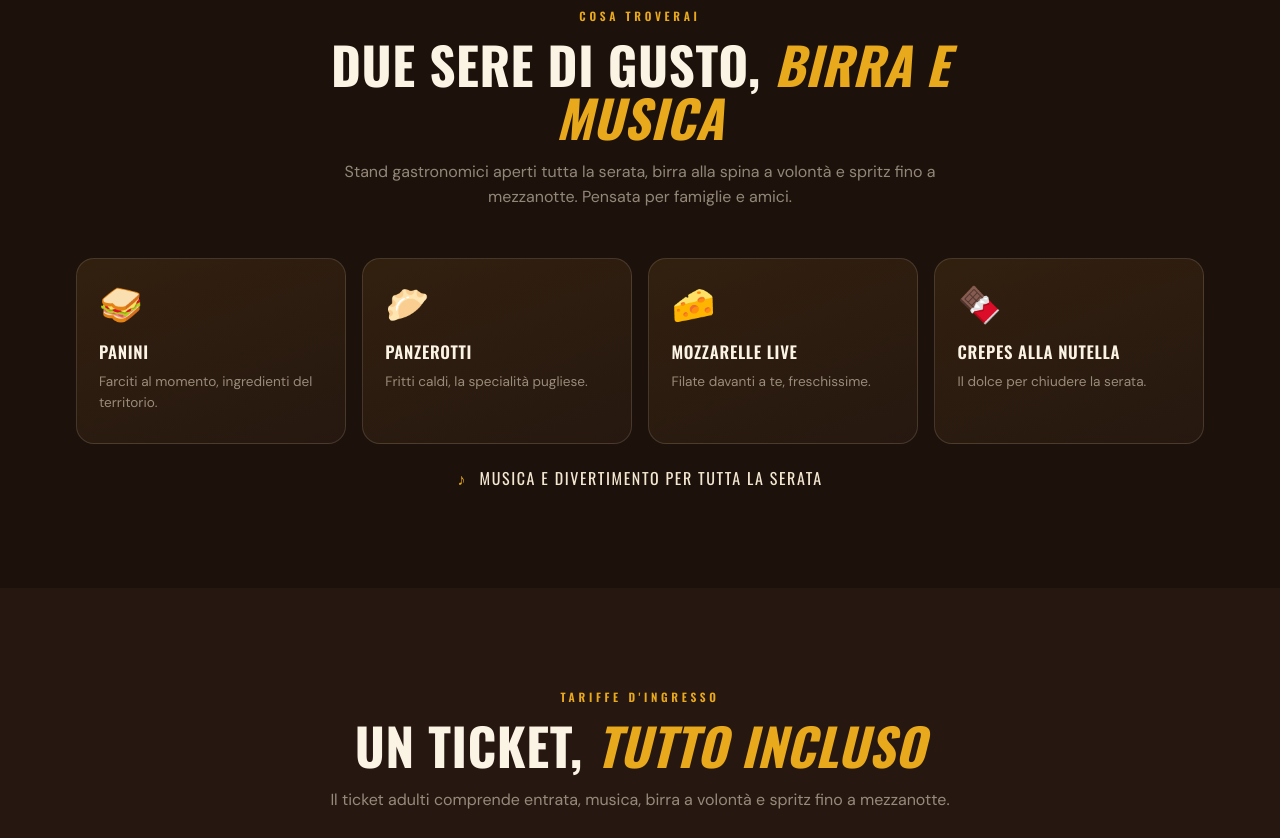
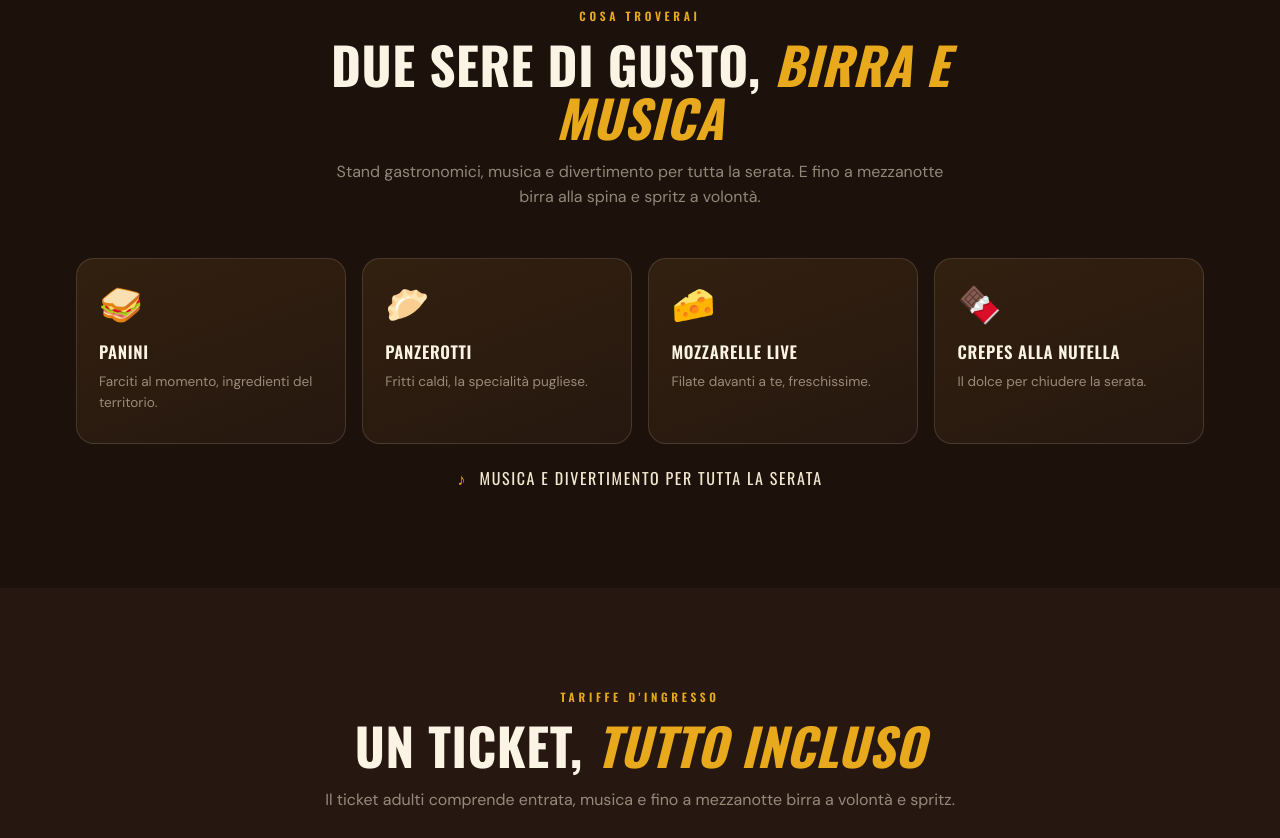
Before and after one commit to inlabcomunication-ai/festadellabirra, a website with bundled scripts: page index.html in a window 1280 px wide. Shown: the part 1062-1900 px from the top of the page. Built offline with nearby package versions, Linux system fonts and the light colour scheme.

Commit message:
Update index.html

```diff
--- a/index.html
+++ b/index.html
@@ -64,7 +64,7 @@
     <div class="sec-head center">
       <span class="eyebrow">Cosa troverai</span>
       <h2>Due sere di gusto, <em>birra e musica</em></h2>
-      <p>Stand gastronomici aperti tutta la serata, birra alla spina a volontà e spritz fino a mezzanotte. Pensata per famiglie e amici.</p>
+      <p>Stand gastronomici, musica e divertimento per tutta la serata. E fino a mezzanotte birra alla spina e spritz a volontà.</p>
     </div>
     <div class="finds">
       <div class="find"><div class="find__ico">🥪</div><h3>Panini</h3><p>Farciti al momento, ingredienti del territorio.</p></div>
@@ -82,7 +82,7 @@
     <div class="sec-head center">
       <span class="eyebrow">Tariffe d'ingresso</span>
       <h2>Un ticket, <em>tutto incluso</em></h2>
-      <p>Il ticket adulti comprende entrata, musica, birra a volontà e spritz fino a mezzanotte.</p>
+      <p>Il ticket adulti comprende entrata, musica e fino a mezzanotte birra a volontà e spritz.</p>
     </div>
     <div class="tiers">
       <div class="tier tier--feature">
```
